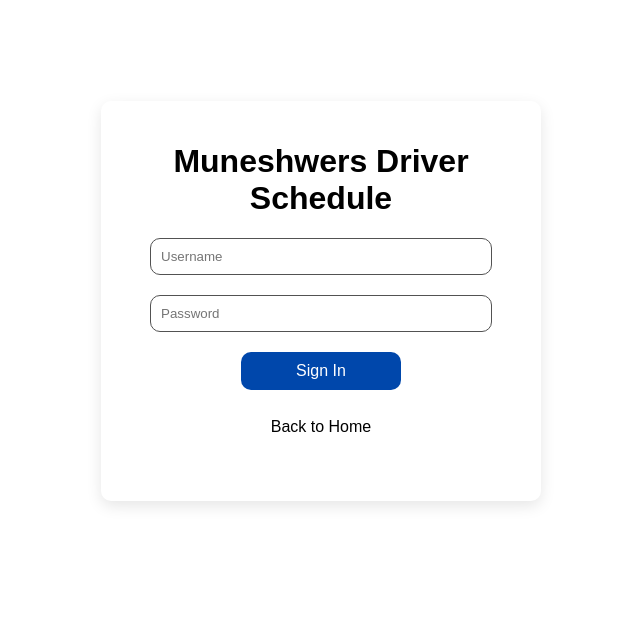
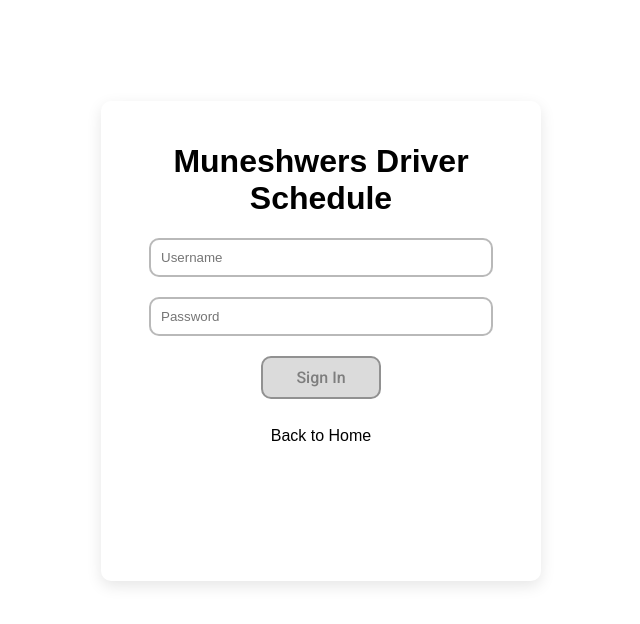
Before and after one commit to muneshwers/driver-scheduling, a SvelteKit app: page /signin in a window 1280 px wide. Shown: the top 624 px of the page, without its empty margins (319-959 px from the left). Built offline with nearby package versions, Linux system fonts and the light colour scheme.

Commit message:
Created form validations for empty inputs and incorrect credentials

```diff
--- a/src/routes/signin/+page.server.js
+++ b/src/routes/signin/+page.server.js
@@ -6,19 +6,23 @@ import { supabase } from "$lib/supabaseClient";
 export const actions = {
     default: async ({request}) => {
         const { data: users, error } = await supabase.from("users").select();
-        if(error) return console.log(error);
+        if(error) return console.error(error);
         console.log(users);
         const data = await request.formData();
         const username = data.get('username');
         const password = data.get('password');
+        let formError = "IncorrectCredentials";
 
         let userLogin = users.find((user) => user.username == username);
+        if(!userLogin) return redirect(303, `/signin?errorSignin=${formError}`);
 
         if (userLogin.username == username && userLogin.password == password) {
             console.log("Login Successful");
             const data = { isLoggedIn: true };
             redirect(303, `/?isLoggedIn=${data.isLoggedIn}`);
-
+        } else {
+            formError = "IncorrectCredentials";
+            redirect(303, `/signin?errorSignin=${formError}`);
         }
     }
 }
--- a/src/routes/signin/+page.svelte
+++ b/src/routes/signin/+page.svelte
@@ -1,9 +1,36 @@
 <script>
+    import { page } from '$app/stores';
     import '../styles.css';
 
+    //Check for errors from params
+    let errorSignin = "";
+    const url = new URL($page.url);
+    const searchParams = url.searchParams;
+    errorSignin = searchParams.get('errorSignin');
+
+    //Inputs
     $: username = '';
     $: password = '';
 
+    //Toggles and Messages
+    let errorToggle = false;
+    let errorMessage = '';
+    let buttonToggle = true;
+
+    if (errorSignin == "IncorrectCredentials") {
+        errorToggle = true;
+        errorMessage = "Incorrect username and password. Please try again.";
+
+    }
+
+    //Form input validation
+    const checkInputs = () => {
+        if(!username || !password) {
+            buttonToggle = true;
+            return
+        }
+        buttonToggle = false;
+    }
 </script>
 <svelte:head>
 	<title>Sign In - Driver Scheduling</title>
@@ -14,49 +41,19 @@
         <div class="title">
             <h1>Muneshwers Driver Schedule</h1>
         </div>
+        {#if errorToggle}
+            <div class="error-message">{errorMessage}</div>
+        {/if}
         <form method="post">
-            <input type="text" placeholder="Username" bind:value={username} name="username"/>
-            <input type="password" placeholder="Password" bind:value={password} name="password"/>
-            <button type="submit" class="signin-submit" >Sign In</button>
+            <input type="text" placeholder="Username" bind:value={username} name="username" class="signin-input {errorToggle == true ? 'input-error' : 'default-input'}" on:input={() => checkInputs()}/>
+            <input type="password" placeholder="Password" bind:value={password} name="password" class="signin-input {errorToggle == true ? 'input-error' : 'default-input'}" on:input={() => checkInputs()}/>
+            <button type="submit" class="signin-submit" disabled={buttonToggle}>Sign In</button>
         </form>
         <br />
         <div class="backTohome">
-            <a href="/">Back to Home</a>
+            <a href="/" class="remove-link-defaults">Back to Home</a>
         </div>
 
     </div>
 
 </div>
-
-<style>
-    input {
-        padding: 10px;
-        border: 1px rgb(82, 82, 82) solid;
-        outline: none;
-        border-radius: 10px;
-        width: 80%;
-        margin-left: auto;
-        margin-right: auto;
-        margin-bottom: 5%;
-    }
-
-    input:hover, input:focus {
-        border: 1px #0047ab solid;
-    }
-
-    a{
-        text-decoration: none;
-        color: black;
-    }
-
-    a:hover {
-        color: #0047ab;
-        transition: 0.5s;
-        text-decoration: underline;
-    }
-
-    .backTohome{
-        padding: 10px;
-    }
-
-</style>
--- a/src/routes/styles.css
+++ b/src/routes/styles.css
@@ -87,8 +87,13 @@ header {
 
 .signin-button {
     padding: 10px;
+    width: 100px;
+    font-size: medium;
+    font-family: "Roboto", sans-serif;
+    font-weight: 500;
+    font-style: normal;
     border-radius: 5px;
-    border: 0;
+    border: 2px #0047ab solid;
     background-color: #0047ab;
     color: white;
     font-size: medium;
@@ -96,8 +101,28 @@ header {
 
 .signin-button:hover {
     cursor: pointer;
-    background-color: #003580;
+    border: 2px #0047ab solid;
+    background-color: #c8dbf7;
+    color: #0047ab;
     transition: 0.5s;
+}
+
+.signin-input{
+    padding: 10px;
+    outline: none;
+    border-radius: 10px;
+    width: 80%;
+    margin-left: auto;
+    margin-right: auto;
+    margin-bottom: 5%;
+}
+
+.signin-input:hover, .signin-input:focus {
+    border: 2px #0047ab solid;
+}
+
+.default-input {
+    border: 2px rgba(82, 82, 82, 0.404) solid;
 }
 
 .contentContainer{
@@ -148,6 +173,27 @@ header {
         0, 0.1);
 }
 
+.remove-link-defaults {
+    text-decoration: none;
+    color: black;
+}
+
+.remove-link-defaults:hover{
+    color: #0047ab;
+    transition: 0.5s;
+    text-decoration: underline;
+}
+
+.remove-link-defaults:visited {
+    color: #0047ab;
+    transition: 0.5s;
+    text-decoration: underline;
+}
+
+.backTohome {
+    padding: 10px;
+}
+
 .row {
     display: flex;
     flex-direction: row;
@@ -187,6 +233,20 @@ select:hover, select:focus {
     border: 2px #0047ab solid;
 }
 
+.input-error {
+    border: 2px #f51c1c solid;
+}
+
+.error-message{
+    padding: 10px;
+    margin-bottom: 5%;
+    color: #f51c1c;
+    font-family: "Roboto", sans-serif;
+    font-weight: 700;
+    font-style: normal;
+
+}
+
 .workspace > .formContainer > .row > label {
     width: 25%;
     color: rgb(89, 89, 89);
@@ -202,6 +262,8 @@ select:hover, select:focus {
     font-weight: 500;
     font-style: normal;
 }
+
+
 
 
 .submit-button {
@@ -223,7 +285,7 @@ select:hover, select:focus {
     box-shadow: 0px 5px 15px rgba(0, 0, 0, 0.1);
     border-radius: 10px;
     width: 400px;
-    height: 45vh;
+    height: 55vh;
     margin-top: 8%;
     margin-left: auto;
     margin-right: auto;
@@ -237,20 +299,38 @@ select:hover, select:focus {
 
 .signin-submit {
     font-size: medium;
-    border: 0;
+    font-family: "Roboto", sans-serif;
+    font-weight: 500;
+    font-style: normal;
+    border: 2px #0047ab solid;
     padding: 10px;
     background-color: #0047ab;
     color: white;
     border-radius: 10px;
-    width: 40%;
+    width: 120px;
     margin-left: auto;
     margin-right: auto;
 }
 
+.signin-submit:disabled {
+    background-color: #dbdbdb;
+    border: 2px #919191 solid;
+    color: rgb(126, 126, 126);
+}
+
+.signin-submit:disabled:hover {
+    background-color: #dbdbdb;
+    border: 2px #919191 solid;
+    color: rgb(126, 126, 126);
+    cursor: not-allowed;
+}
+
 .signin-submit:hover {
     cursor: pointer;
-    background-color: #003580;
-    transition: 0.5s;
+    border: 2px #0047ab solid;
+    background-color: #c8dbf7;
+    color: #0047ab;
+    transition: 0.2s;
 }
 
 .fc-event{
@@ -292,7 +372,7 @@ input[type="date"]::-webkit-datetime-edit {
 
 .btn-edit, .btn-delete, .btn-update, .btn-submit {
     padding: 10px;
-    width: 20%;
+    width: 100px;
     font-size: medium;
     border-radius: 10px;
     font-family: "Roboto", sans-serif;
```
